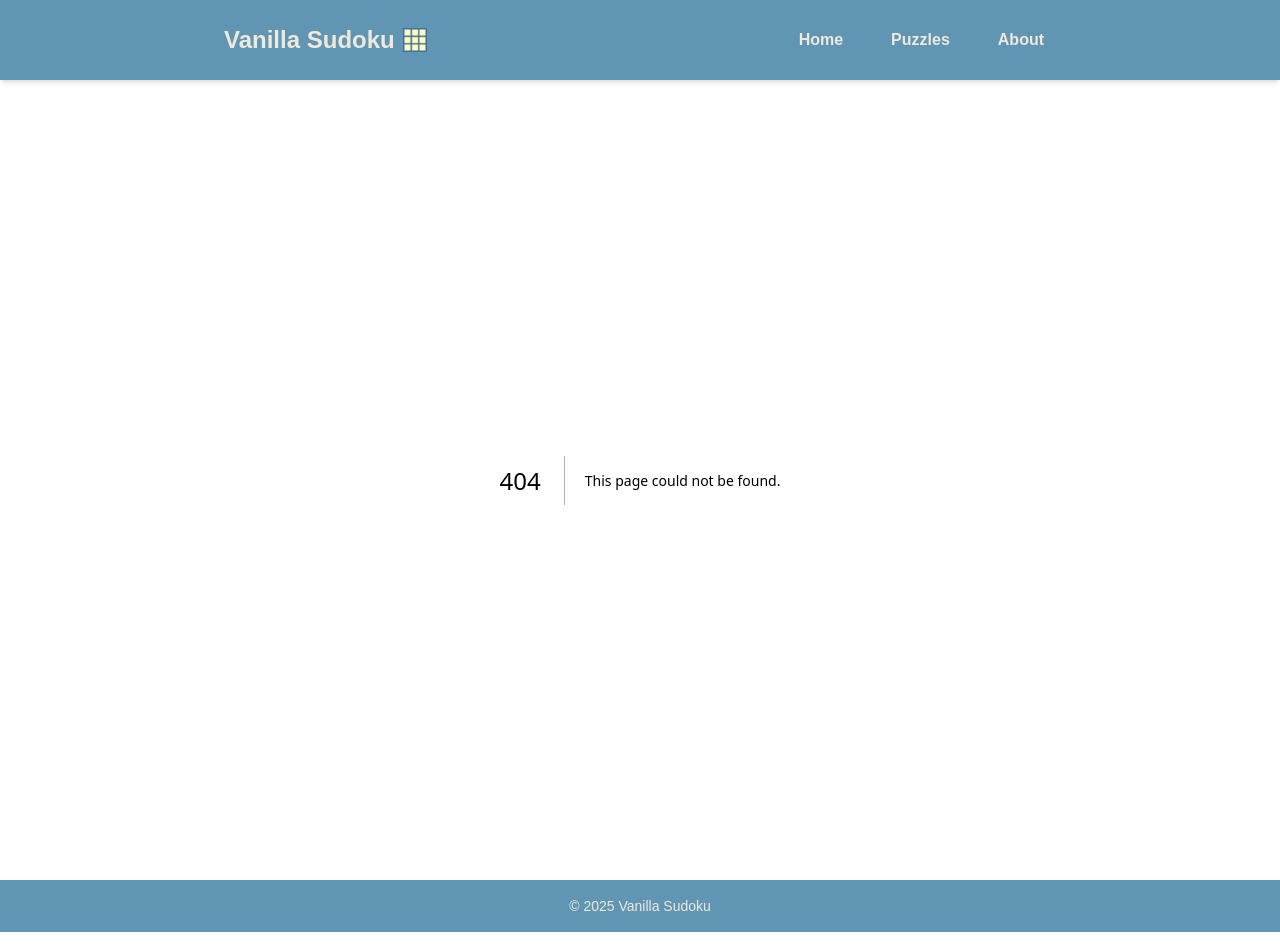
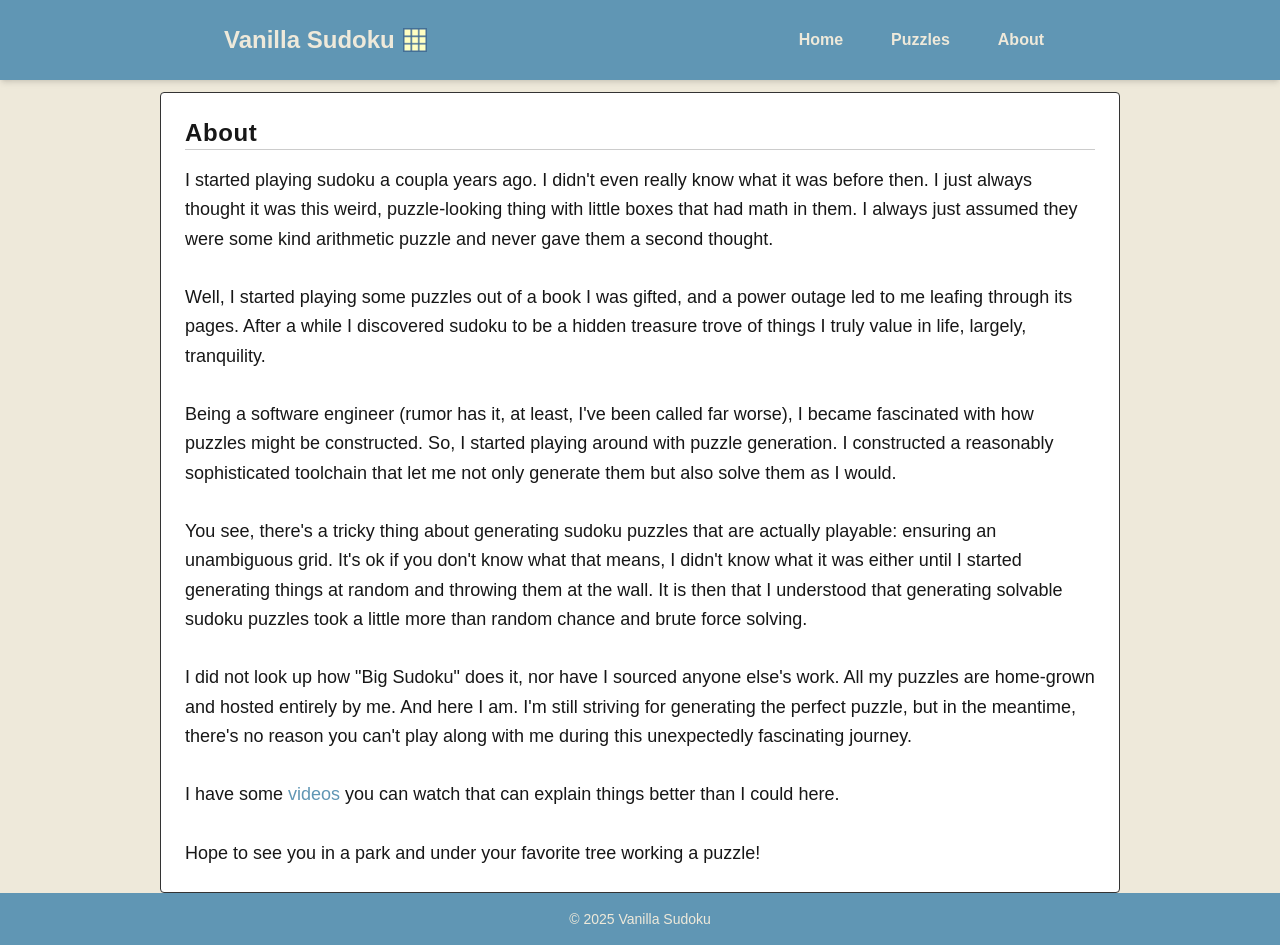
Before and after one commit to horkage/vanilla-sudoku-fe, a Next.js app: page /about in a window 1280 px wide. Before the commit this address had no page. Built offline with nearby package versions, Linux system fonts and the light colour scheme.

Commit message:
added about page

```diff
--- /dev/null
+++ b/src/app/about/page.tsx
@@ -0,0 +1,28 @@
+import Image from "next/image";
+
+export default function About() {
+  return (
+    <main className="bg-[#EEE9DA]">
+      <div className="flex justify-center items-start">
+        <div className="relative w-[90%] md:w-[75%] mt-3 p-6 overflow-hidden border border-[#333333] rounded bg-white">
+          <h1 className="text-xl md:text-2xl font-bold mb-4 tracking-wide border-b border-[#CCC]">About</h1>
+          <div className="text-base md:text-lg leading-relaxed">
+            I started playing sudoku a coupla years ago. I didn't even really know what it was before then. I just always thought it was this weird, puzzle-looking thing with little boxes that had math in them. I always just assumed they were some kind arithmetic puzzle and never gave them a second thought.
+            <br /><br />
+            Well, I started playing some puzzles out of a book I was gifted, and a power outage led to me leafing through its pages. After a while I discovered sudoku to be a hidden treasure trove of things I truly value in life, largely, tranquility.
+            <br /><br />
+            Being a software engineer (rumor has it, at least, I've been called far worse), I became fascinated with how puzzles might be constructed. So, I started playing around with puzzle generation. I constructed a reasonably sophisticated toolchain that let me not only generate them but also solve them as I would.
+            <br /><br />
+            You see, there's a tricky thing about generating sudoku puzzles that are actually playable: ensuring an unambiguous grid. It's ok if you don't know what that means, I didn't know what it was either until I started generating things at random and throwing them at the wall. It is then that I understood that generating solvable sudoku puzzles took a little more than random chance and brute force solving.
+            <br /><br />
+            I did not look up how "Big Sudoku" does it, nor have I sourced anyone else's work. All my puzzles are home-grown and hosted entirely by me. And here I am. I'm still striving for generating the perfect puzzle, but in the meantime, there's no reason you can't play along with me during this unexpectedly fascinating journey.
+            <br /><br />
+            I have some <a className="text-[#6096B4]" href="https://www.youtube.com/@vanillasudoku" target="_blank">videos</a> you can watch that can explain things better than I could here.
+            <br /><br />
+            Hope to see you in a park and under your favorite tree working a puzzle!
+          </div>
+        </div>
+      </div>
+    </main>
+  );
+}
```
Also changed, not shown: src/app/globals.css (+7 -0 lines).
